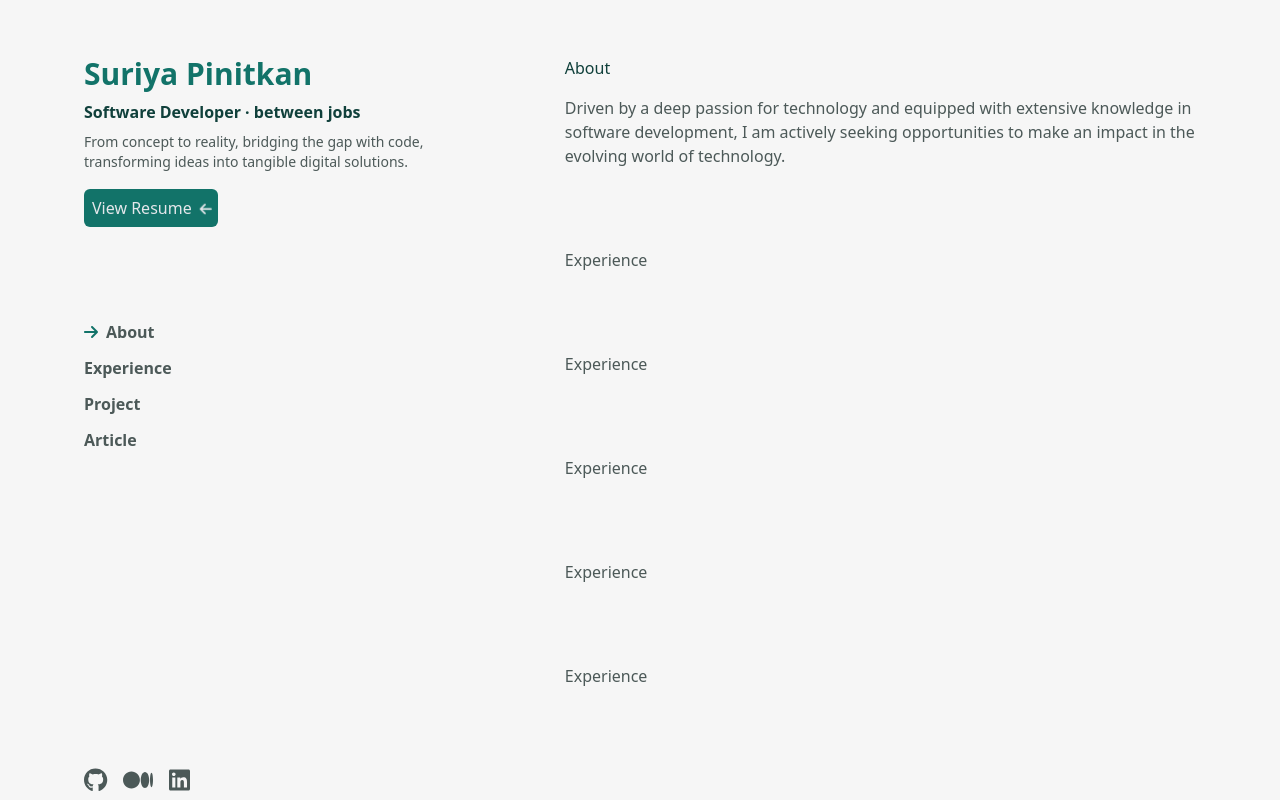
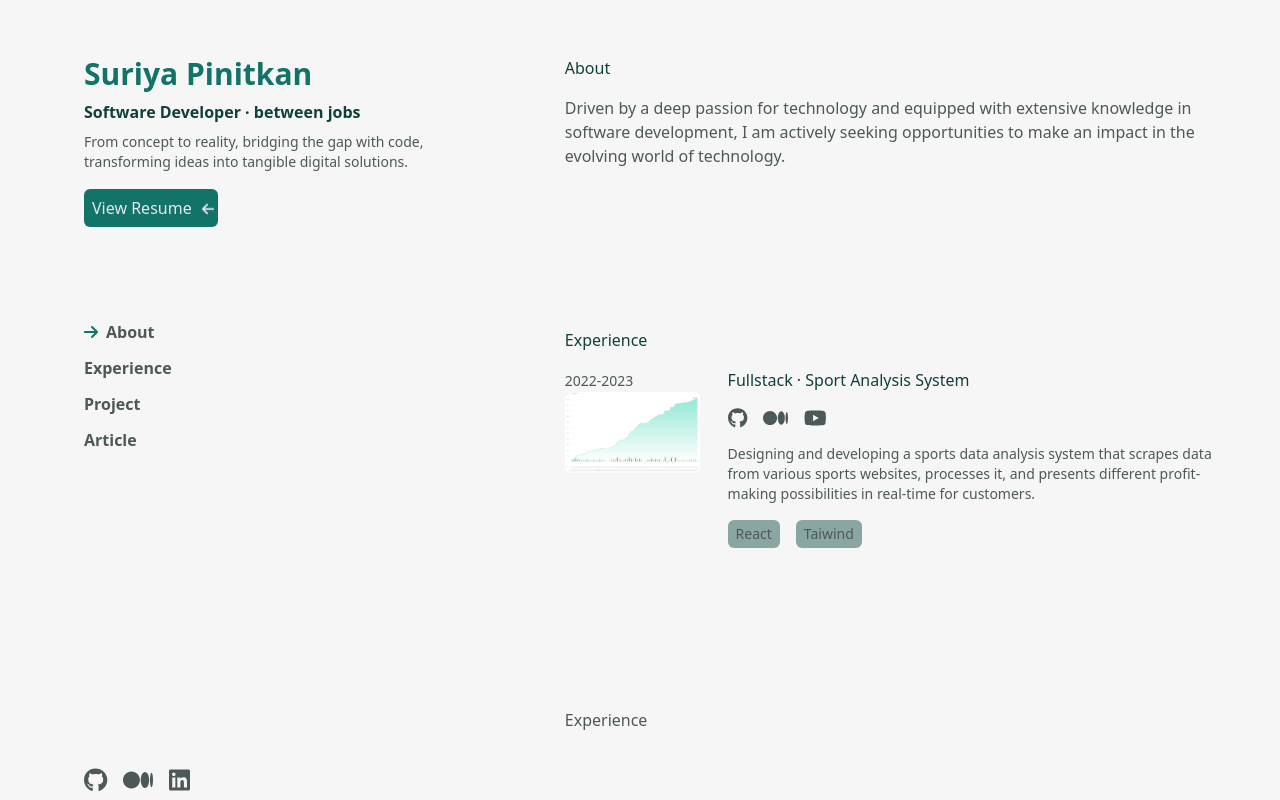
Before and after one commit to suriyapi/vitereact, a React (Vite) app: page / in a window 1280 px wide. Shown: the top 800 px of the page. Built offline with nearby package versions, Linux system fonts and the light colour scheme.

Commit message:
add picture

```diff
--- /dev/null
+++ b/src/sections/Experience/index.jsx
@@ -0,0 +1,39 @@
+import { faGithub, faMedium, faYoutube } from "@fortawesome/free-brands-svg-icons";
+import { FontAwesomeIcon } from "@fortawesome/react-fontawesome";
+import picExp from "../../assets/exp_site.png";
+
+const Experience = () => {
+    return (
+        <div className='space-y-4'>
+            <div className='text-primaryAccent font-medium'>Experience</div>
+
+            <div className="grid grid-cols-[25%_75%]">
+                <div>
+                    <div>
+                      <span className="text-sm">2022-2023</span>
+                    </div>
+                    <div>
+                        <img src={picExp} className="w-5/6 rounded-md"/>
+                    </div>
+                </div>
+                <div className="grid gap-y-4">
+                    <div className="text-primaryAccent">Fullstack · Sport Analysis System</div>
+                    <div className="flex gap-4 text-xl">
+                        <FontAwesomeIcon icon={faGithub} />
+                        <FontAwesomeIcon icon={faMedium} />
+                        <FontAwesomeIcon icon={faYoutube} />
+                    </div>
+                    <div className="text-sm">Designing and developing a sports data analysis system that scrapes data from various sports websites, processes it, and presents different profit-making possibilities in real-time for customers.</div>
+                    <div className="flex gap-4 text-sm">
+                        <div className="bg-primarySubcontent px-2 py-1 rounded-md hover:text-primaryTitle">React</div>
+                        <div className="bg-primarySubcontent px-2 py-1 rounded-md">Taiwind</div>
+
+                    </div>
+                </div>
+
+            </div>
+
+        </div>
+    )
+}
+export default Experience;
--- a/src/sections/RightSection/index.jsx
+++ b/src/sections/RightSection/index.jsx
@@ -1,9 +1,11 @@
 import About from "../About";
+import Experience from "../Experience";
 
 const RightSection = () => {
   return (
-    <div className="grid gap-y-4 px-5">
+    <div className="grid gap-y-40 px-5">
         <About />
+        <Experience />
       <div>Experience</div>
       <div>Experience</div>
       <div>Experience</div>
```
Also changed, not shown: src/assets/exp_site.png (added), src/assets/littlelemon.png (added). Lines whose indentation alone changed are shown as unchanged.
